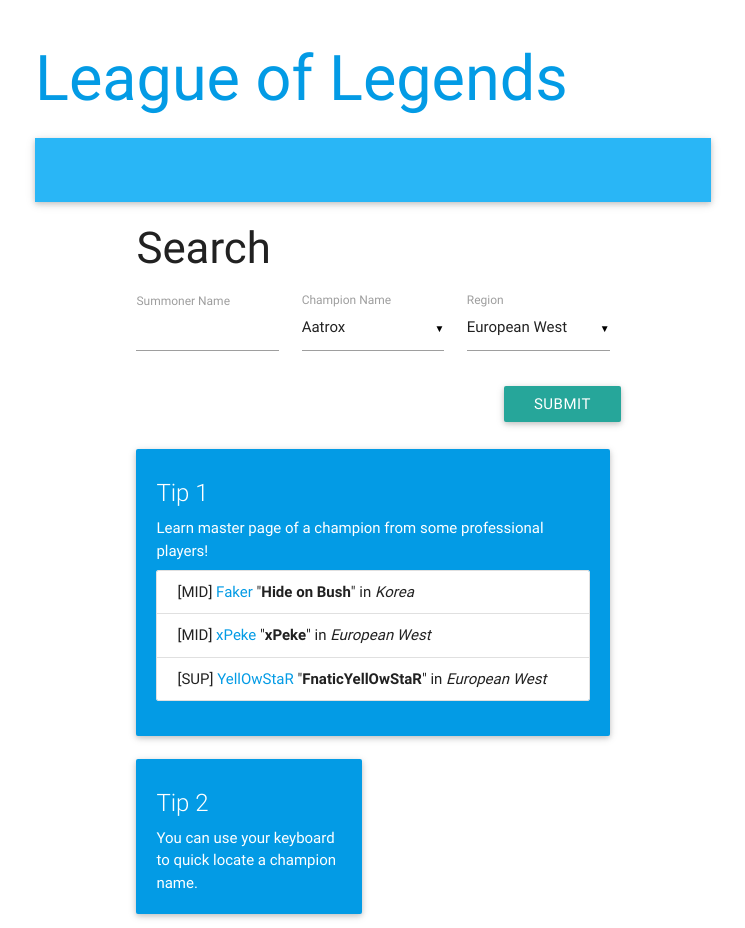
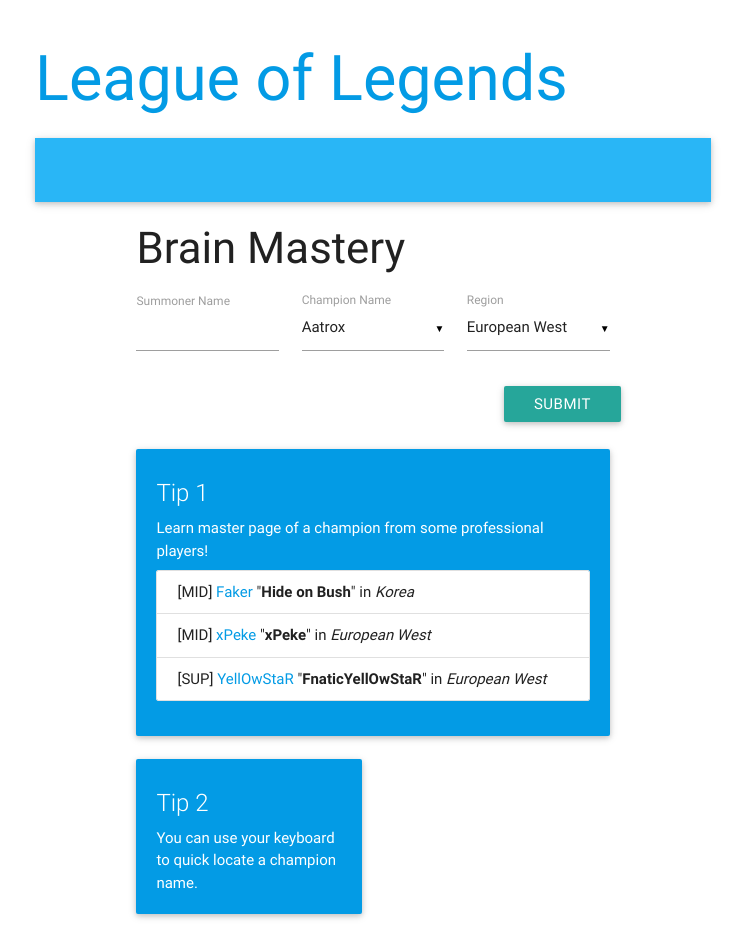
Before and after one commit to xukai92/lol, a Flask app: page /search_mastery in a window 1280 px wide. Shown: the top 928 px of the page, without its empty margins (267-1012 px from the left). Run offline with Flask 2, Linux system fonts and the light colour scheme; some libraries are stand-ins or nearby versions.

Commit message:
change the title of brain master

```diff
--- a/templates/search_mastery.html
+++ b/templates/search_mastery.html
@@ -2,7 +2,7 @@
 
 {% block container %}
 
-<h3>Search</h3>
+<h3>Brain Mastery</h3>
 
 {% include 'error.html' %}
 
```
